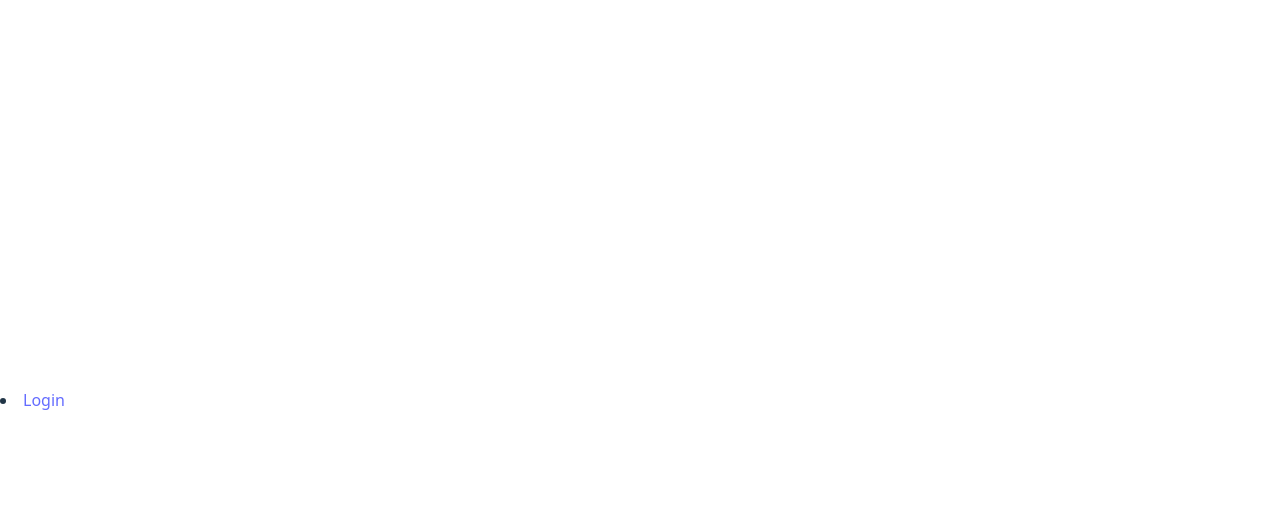
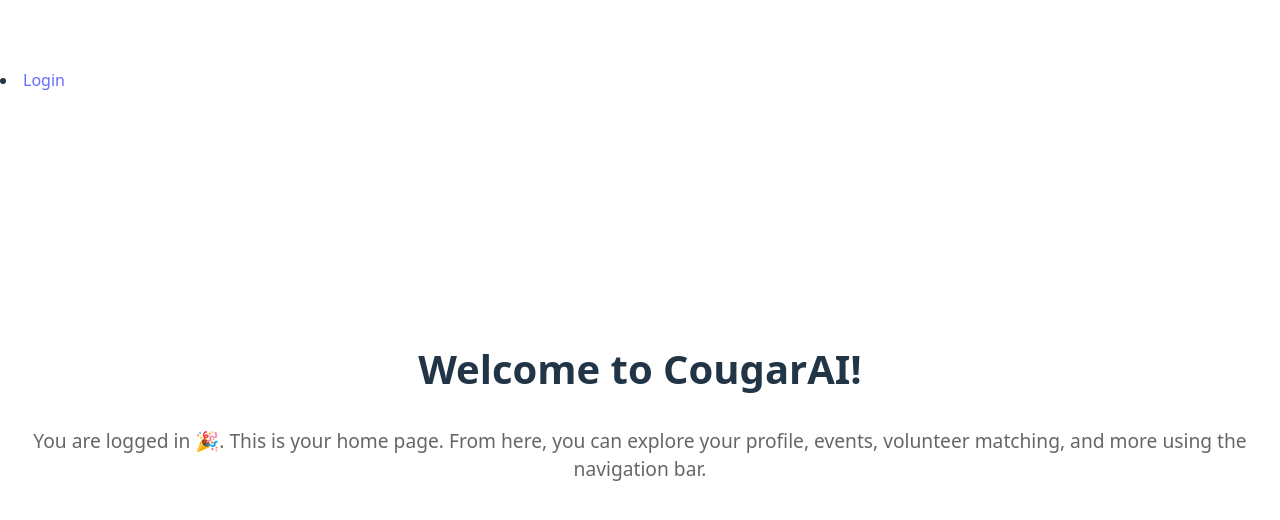
Before and after one commit to kobetyleryoung/COSC-4353, a React (Vite) app: page /home in a window 1280 px wide. Before the commit this address had no page. Shown: the top 520 px of the page. Built offline with nearby package versions, Linux system fonts and the light colour scheme.

Commit message:
added fixed home routes, navbar login

```diff
--- a/src/App.tsx
+++ b/src/App.tsx
@@ -22,9 +22,8 @@ function App() {
       <Navbar isLoggedIn={isLoggedIn} onLogout={handleLogout} />
       <Routes>
         <Route
-          path="/"
-          element={
-            isLoggedIn ? <Navigate to="/home" replace /> : <Navigate to="/login" replace />
+          path="/home"
+          element={<Home_page/>
           }
         />
 
--- a/src/components/navbar.tsx
+++ b/src/components/navbar.tsx
@@ -10,7 +10,7 @@ const Navbar = ({isLoggedIn, onLogout}:NavbarProps) => {
     <div className='navbar-brand'>
       <nav className="navbar">
         {!isLoggedIn ?(
-            <li><Link to='/'>Login</Link></li>
+            <li><Link to='/login'>Login</Link></li>
         ):(
             <ul className='navbar-links'>
             <li><Link to="/home">Home</Link></li>
--- a/src/pages/Home_page.tsx
+++ b/src/pages/Home_page.tsx
@@ -1,11 +1,34 @@
-import React from 'react'
+import React from "react";
 
-const Home_page = () => {
+const Home_page: React.FC = () => {
   return (
-    <div>
+    <div style={styles.container}>
+      <h1 style={styles.heading}>Welcome to CougarAI!</h1>
+      <p style={styles.text}>
+        You are logged in 🎉. This is your home page. From here, you can explore
+        your profile, events, volunteer matching, and more using the navigation bar.
+      </p>
+    </div>
+  );
+};
 
-    </div>
-  )
-}
+const styles: { [key: string]: React.CSSProperties } = {
+  container: {
+    display: "flex",
+    flexDirection: "column",
+    alignItems: "center",
+    justifyContent: "center",
+    height: "80vh",
+    textAlign: "center",
+  },
+  heading: {
+    fontSize: "2.5rem",
+    marginBottom: "1rem",
+  },
+  text: {
+    fontSize: "1.2rem",
+    color: "#666",
+  },
+};
 
-export default Home_page
+export default Home_page;
```
